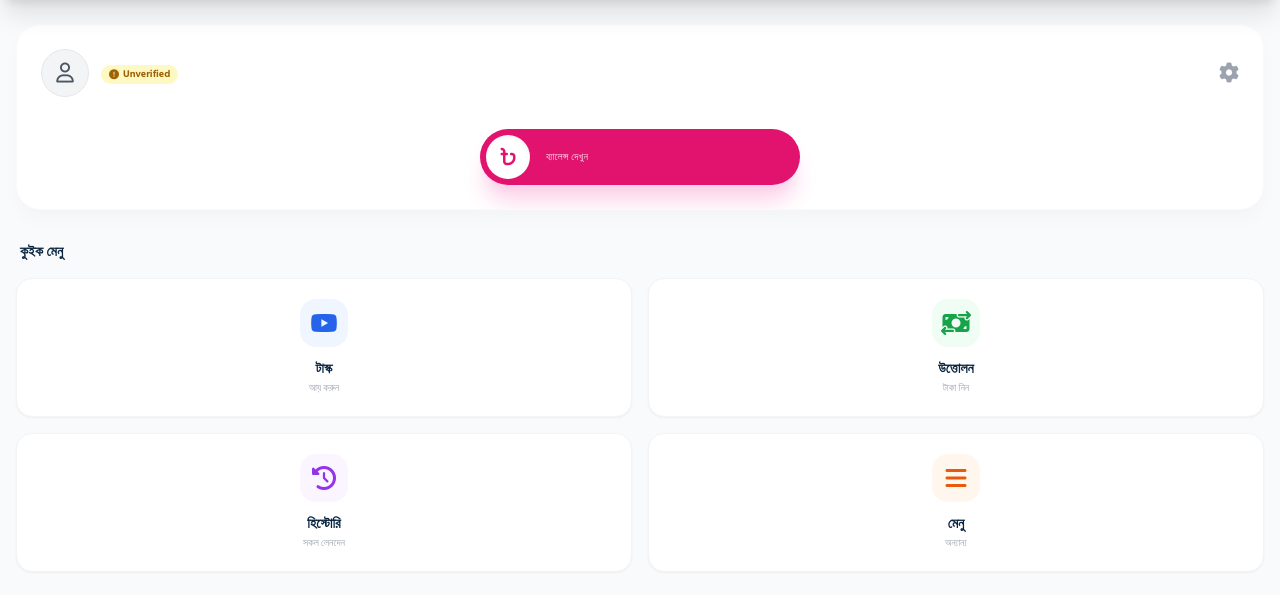
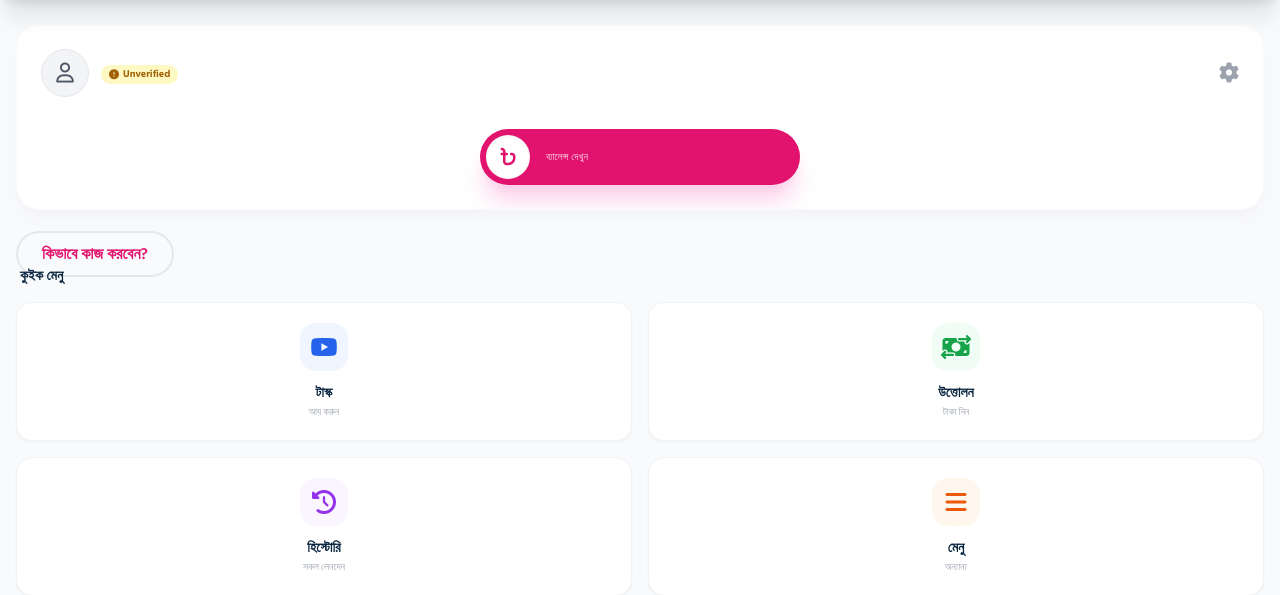
Before and after one commit to siaful2580mm-hub/test, a Flask app: template templates/index.html in a window 1280 px wide. Shown: the part 64-659 px from the top of the page. Run offline with Flask 3, Linux system fonts and the light colour scheme; the template is opened without the code that fills it, so the values that code supplies are empty; parts of the project's set-up code (start-up, migrations or seed data) failed here and were passed over; some libraries are stand-ins or nearby versions.

Commit message:
Update index.html

```diff
--- a/templates/index.html
+++ b/templates/index.html
@@ -87,7 +87,9 @@
         </div>
     </div>
 </div>
-
+<a href="/tutorial" class="px-6 py-2 border-2 border-bkash-pink text-bkash-pink font-semibold rounded-full hover:bg-bkash-pink hover:text-white transition-all duration-300 transform hover:scale-105 active:scale-95">
+  কিভাবে কাজ করবেন?
+</a>
 <!-- ৪. কুইক একশন গ্রিড (Quick Actions) -->
 <h3 class="font-bold text-[#0A2540] mb-4 text-sm px-1">কুইক মেনু</h3>
 <div class="grid grid-cols-2 gap-4 mb-8">
```
